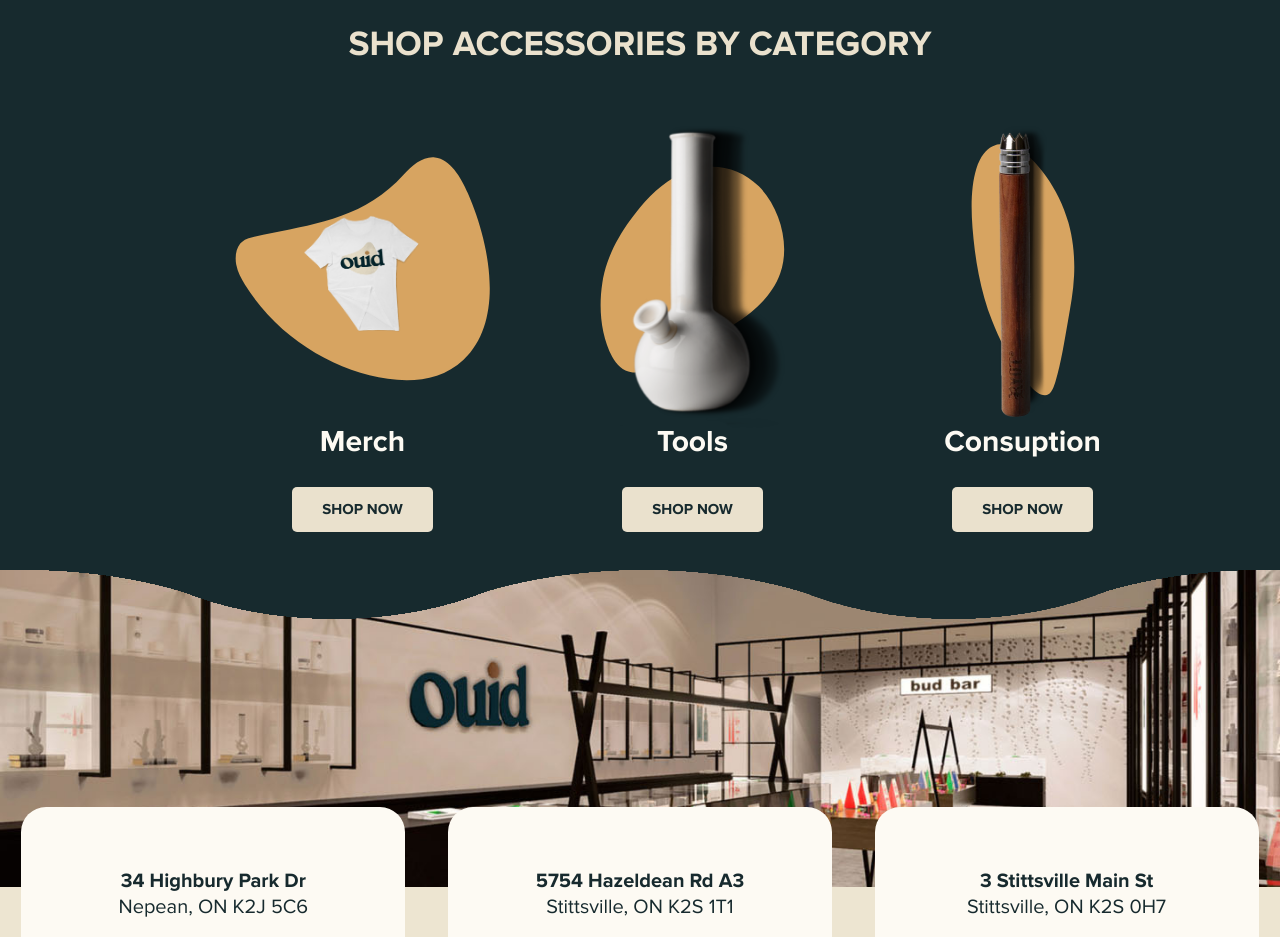
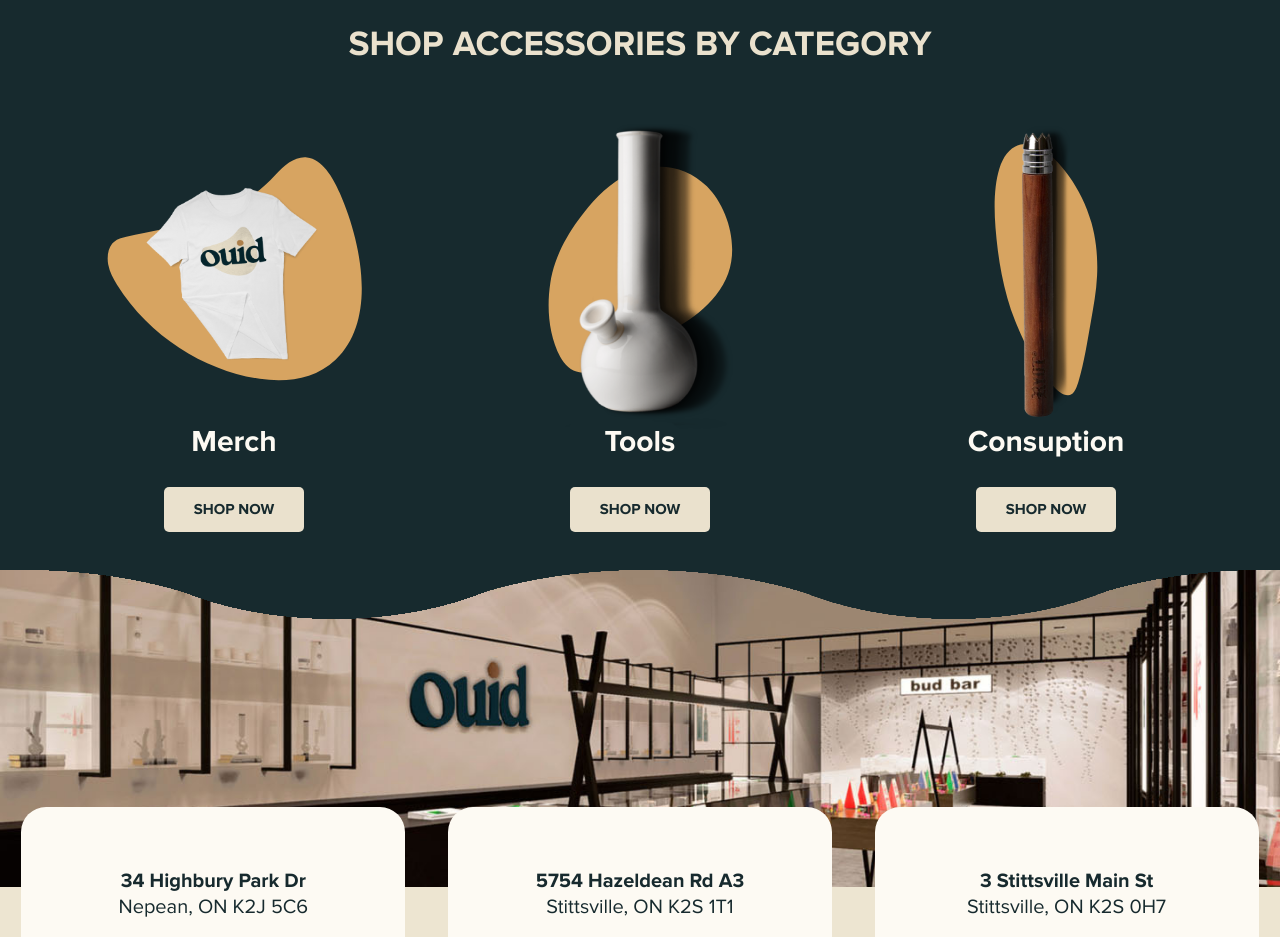
Before and after one commit to viktormoskalev07/ouid, a website: page src/index.html in a window 1280 px wide. Shown: the part 1640-2577 px from the top of the page. Drawn offline with nearby package versions, Linux system fonts and the light colour scheme; files that its build step writes are made by us from their sources; files whose address does not match are found by name.

Commit message:
fix accessories

```diff
--- a/src/scss/components/_accessories-category.scss
+++ b/src/scss/components/_accessories-category.scss
@@ -1,6 +1,19 @@
 .accessories-category {
   position: relative;
   background-color: $backgroundAccessories;
+
+  @include lg {
+    .swiper-accessories.swiper-container {
+      width: 100%;
+      padding: 0 40px;
+    }
+  }
+  @include lg {
+      .swiper-accessories .swiper-wrapper .swiper-slide {
+        width: 30% !important;
+      }
+  }
+
 
   .swiper-button-prev-accessories,
   .swiper-button-next-accessories {
```
Also changed, not shown: dist/css/main.css, dist/images/logo.png.
